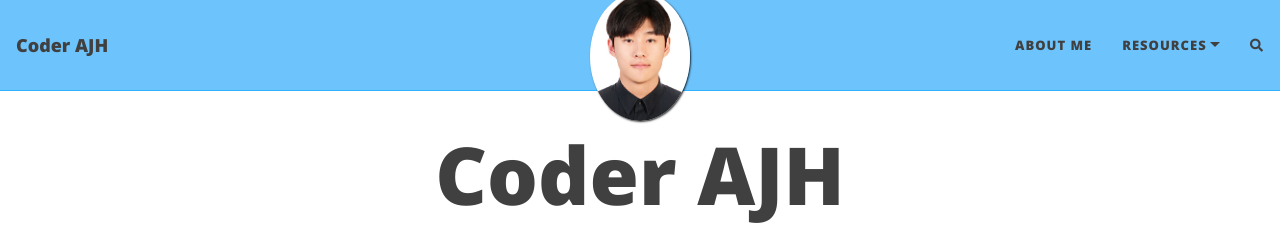
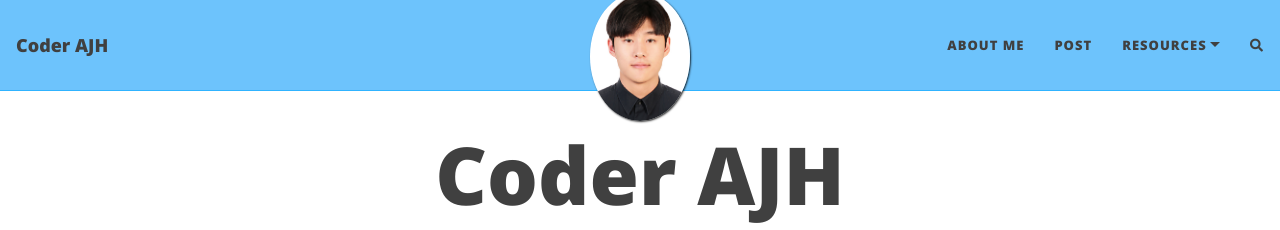
Before and after one commit to junhong625/junhong625.github.io, a Jekyll site: the page built from index.html, in a window 1280 px wide. Shown: the top 230 px of the page. Built offline with Jekyll 4.4.1, drawn with Linux system fonts in a browser that asks for light colours; nearby versions of some CDN libraries; the list of posts is cut into pages by our own code; comment, search, counter and statistics services are not loaded.

Commit message:
Update _config.yml

```diff
--- a/_config.yml
+++ b/_config.yml
@@ -15,6 +15,7 @@ author: Some Person
 
 navbar-links:
   About Me: "aboutme"
+  Post: "/post"
   Resources:
     - Github: "https://www.github.com/junhong625/"
     - Learn markdown: "https://www.markdowntutorial.com/"
```
